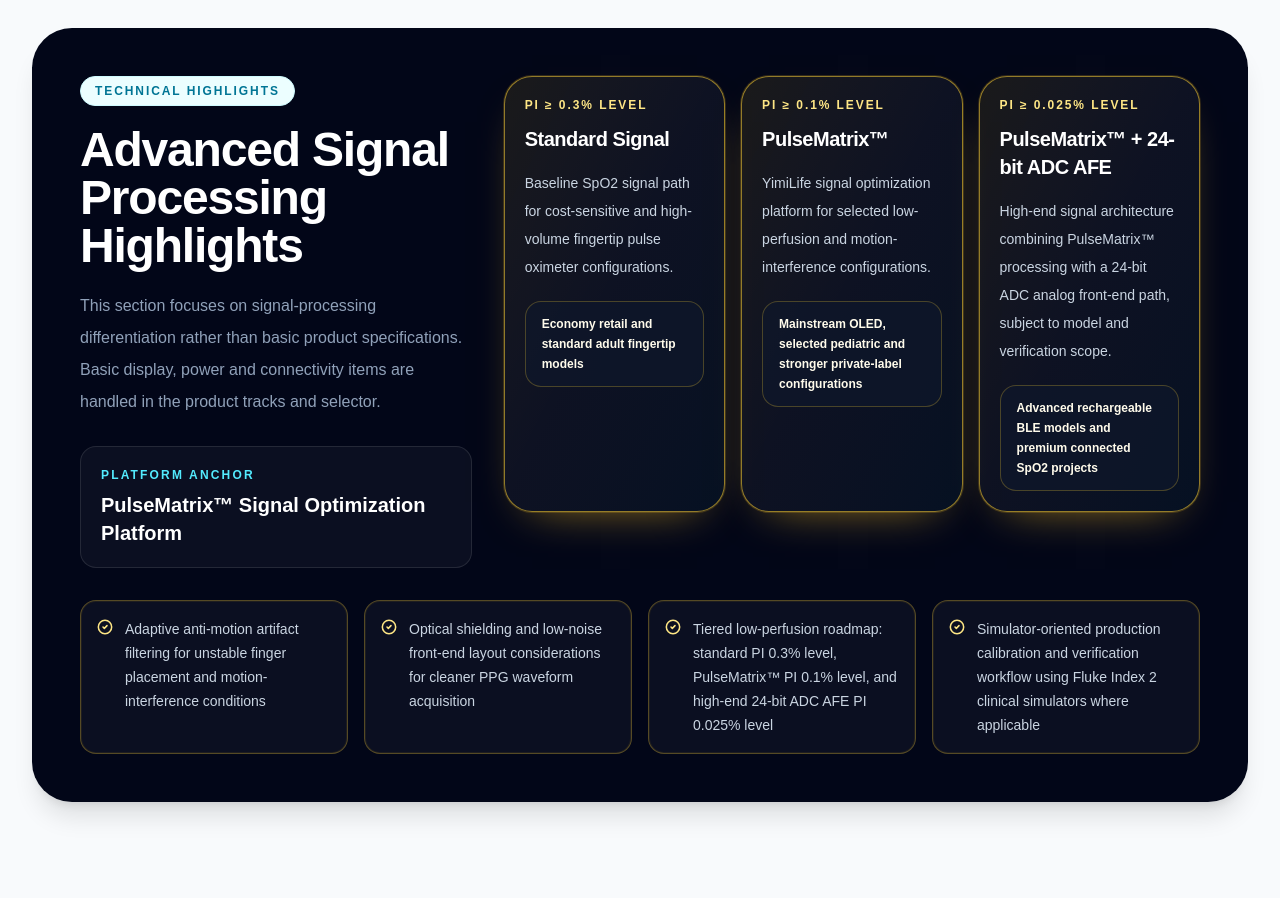
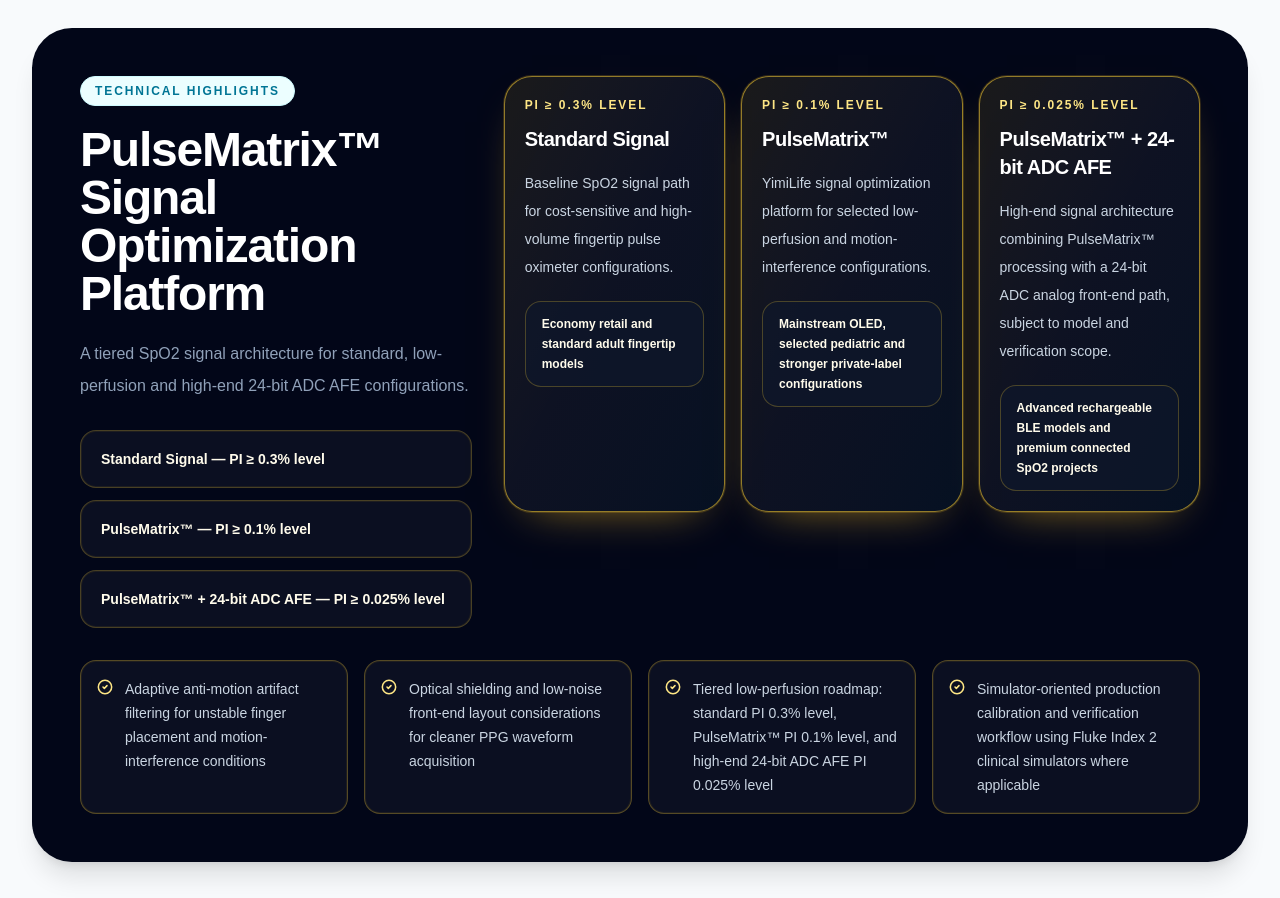
Before and after one commit to hnpsd0755-source/yimi-life-geo, a Next.js app: page /products/pulse-oximeter in a window 1280 px wide. Shown: the part 4760-5658 px from the top of the page. Built offline with nearby package versions, Linux system fonts and the light colour scheme.

Commit message:
pulse-oximeter_page_v1_7_pulsematrix_highlight_refined

```diff
--- a/app/products/pulse-oximeter/page.tsx
+++ b/app/products/pulse-oximeter/page.tsx
@@ -808,18 +808,26 @@
             <div>
               <Badge tone="cyan">Technical Highlights</Badge>
               <h2 className="mt-5 text-3xl font-semibold tracking-tight text-white md:text-5xl">
-                Advanced Signal Processing Highlights
+                PulseMatrix™ Signal Optimization Platform
               </h2>
               <p className="mt-5 text-base leading-8 text-slate-400">
-                This section focuses on signal-processing differentiation rather than basic product specifications. Basic display, power and connectivity items are handled in the product tracks and selector.
+                A tiered SpO2 signal architecture for standard, low-perfusion
+                and high-end 24-bit ADC AFE configurations.
               </p>
-              <div className="mt-7 rounded-2xl border border-white/10 bg-white/[0.04] p-5">
-                <p className="text-xs font-semibold uppercase tracking-[0.18em] text-cyan-300">
-                  Platform Anchor
-                </p>
-                <p className="mt-2 text-xl font-semibold text-white">
-                  PulseMatrix™ Signal Optimization Platform
-                </p>
+
+              <div className="mt-7 grid gap-3">
+                {[
+                  "Standard Signal — PI ≥ 0.3% level",
+                  "PulseMatrix™ — PI ≥ 0.1% level",
+                  "PulseMatrix™ + 24-bit ADC AFE — PI ≥ 0.025% level",
+                ].map((item) => (
+                  <div
+                    key={item}
+                    className="rounded-2xl border border-amber-300/25 bg-white/[0.04] px-5 py-4 text-sm font-semibold leading-6 text-amber-50 shadow-[inset_0_0_0_1px_rgba(251,191,36,0.08)]"
+                  >
+                    {item}
+                  </div>
+                ))}
               </div>
             </div>
 
```
